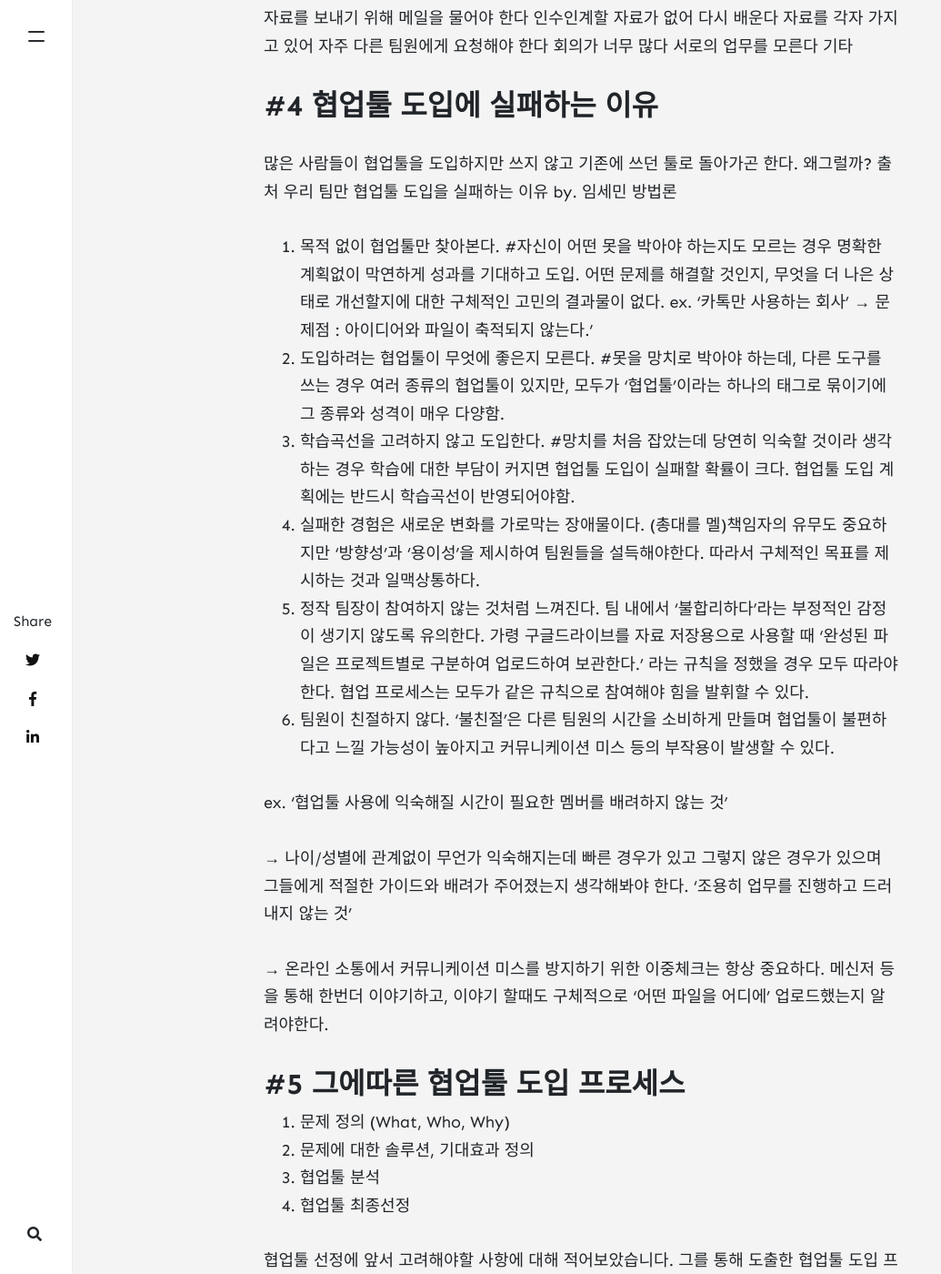
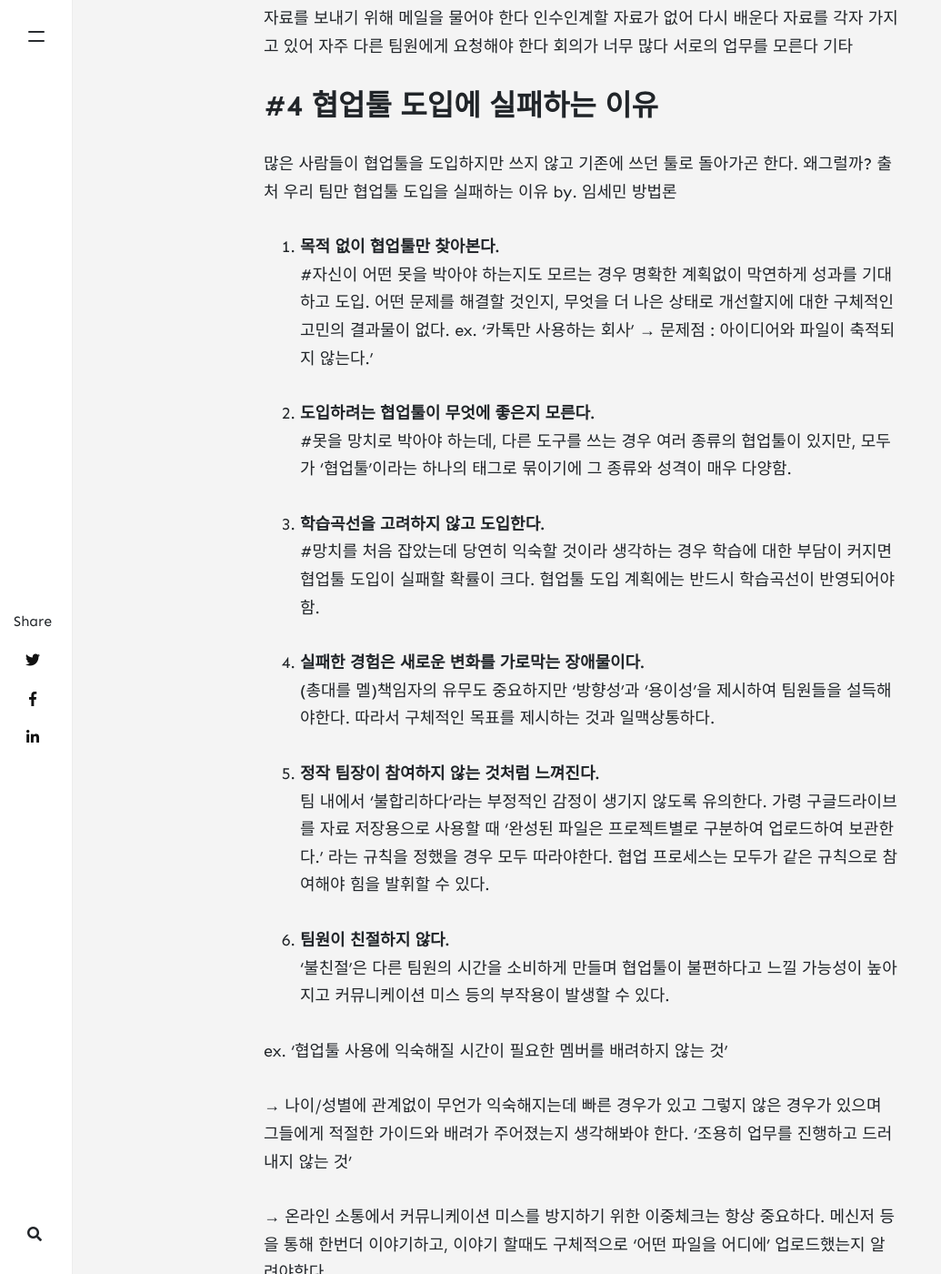
Before and after one commit to DNDACADEMY/dndacademy.github.io, a Jekyll site: the page built from _posts/2020-04-9-dnd-tool.md, in a window 1280 px wide and 1400 px high, scrolled down 5295 px. Shown: the whole window at 91% size, without its empty margins (0-1035 px from the left). Built offline with Jekyll 4.4.1, drawn with Linux system fonts in a browser that asks for light colours; nearby versions of some CDN libraries; comment, search, counter and statistics services are not loaded.

```diff
--- a/_posts/2020-04-9-dnd-tool.md
+++ b/_posts/2020-04-9-dnd-tool.md
@@ -104,17 +104,25 @@ image: assets/images/blog/tool/header.jpeg
 많은 사람들이 협업툴을 도입하지만 쓰지 않고 기존에 쓰던 툴로 돌아가곤 한다. 왜그럴까?
 출처 우리 팀만 협업툴 도입을 실패하는 이유 by. 임세민 방법론
 
-1. 목적 없이 협업툴만 찾아본다. #자신이 어떤 못을 박아야 하는지도 모르는 경우
+1. **목적 없이 협업툴만 찾아본다.**
+   #자신이 어떤 못을 박아야 하는지도 모르는 경우
    명확한 계획없이 막연하게 성과를 기대하고 도입. 어떤 문제를 해결할 것인지, 무엇을 더 나은 상태로 개선할지에 대한 구체적인 고민의 결과물이 없다. ex. ‘카톡만 사용하는 회사’ → 문제점 : 아이디어와 파일이 축적되지 않는다.’
-2. 도입하려는 협업툴이 무엇에 좋은지 모른다. #못을 망치로 박아야 하는데, 다른 도구를 쓰는 경우
+
+2. **도입하려는 협업툴이 무엇에 좋은지 모른다.**
+   #못을 망치로 박아야 하는데, 다른 도구를 쓰는 경우
    여러 종류의 협업툴이 있지만, 모두가 ‘협업툴’이라는 하나의 태그로 묶이기에 그 종류와 성격이 매우 다양함.
-3. 학습곡선을 고려하지 않고 도입한다. #망치를 처음 잡았는데 당연히 익숙할 것이라 생각하는 경우
+
+3. **학습곡선을 고려하지 않고 도입한다.**
+   #망치를 처음 잡았는데 당연히 익숙할 것이라 생각하는 경우
    학습에 대한 부담이 커지면 협업툴 도입이 실패할 확률이 크다. 협업툴 도입 계획에는 반드시 학습곡선이 반영되어야함.
-4. 실패한 경험은 새로운 변화를 가로막는 장애물이다.
+
+4. **실패한 경험은 새로운 변화를 가로막는 장애물이다.**
    (총대를 멜)책임자의 유무도 중요하지만 ‘방향성’과 ‘용이성’을 제시하여 팀원들을 설득해야한다. 따라서 구체적인 목표를 제시하는 것과 일맥상통하다.
-5. 정작 팀장이 참여하지 않는 것처럼 느껴진다.
+
+5. **정작 팀장이 참여하지 않는 것처럼 느껴진다.**
    팀 내에서 ‘불합리하다’라는 부정적인 감정이 생기지 않도록 유의한다. 가령 구글드라이브를 자료 저장용으로 사용할 때 ‘완성된 파일은 프로젝트별로 구분하여 업로드하여 보관한다.’ 라는 규칙을 정했을 경우 모두 따라야한다. 협업 프로세스는 모두가 같은 규칙으로 참여해야 힘을 발휘할 수 있다.
-6. 팀원이 친절하지 않다.
+
+6. **팀원이 친절하지 않다.**
    ‘불친절’은 다른 팀원의 시간을 소비하게 만들며 협업툴이 불편하다고 느낄 가능성이 높아지고 커뮤니케이션 미스 등의 부작용이 발생할 수 있다.
 
 ex. ‘협업툴 사용에 익숙해질 시간이 필요한 멤버를 배려하지 않는 것’
```
